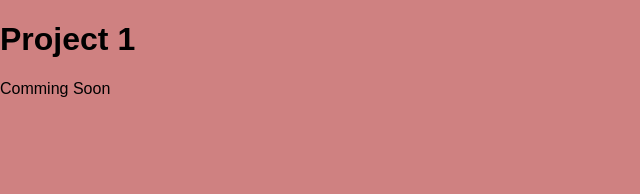
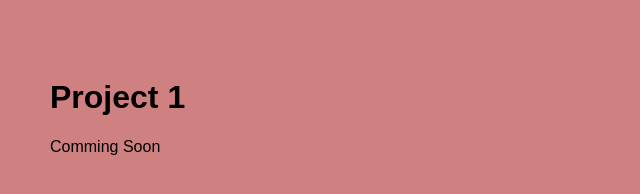
Before and after one commit to sherryrich/project-1, a plain HTML site: page index.html in a window 1280 px wide. Shown: the whole page, without its empty margins (0-640 px from the left). Drawn offline with Linux system fonts and the light colour scheme.

Commit message:
updated css with padding

```diff
--- a/css/style.css
+++ b/css/style.css
@@ -1,6 +1,6 @@
 body {
-    margin: 0;
-    padding: 0;
+    margin-left: 50px;
+    padding-top: 50px;
     font-family: "Oswald", sans-serif;
     background-color: rgb(207, 129, 129)
 }
```
